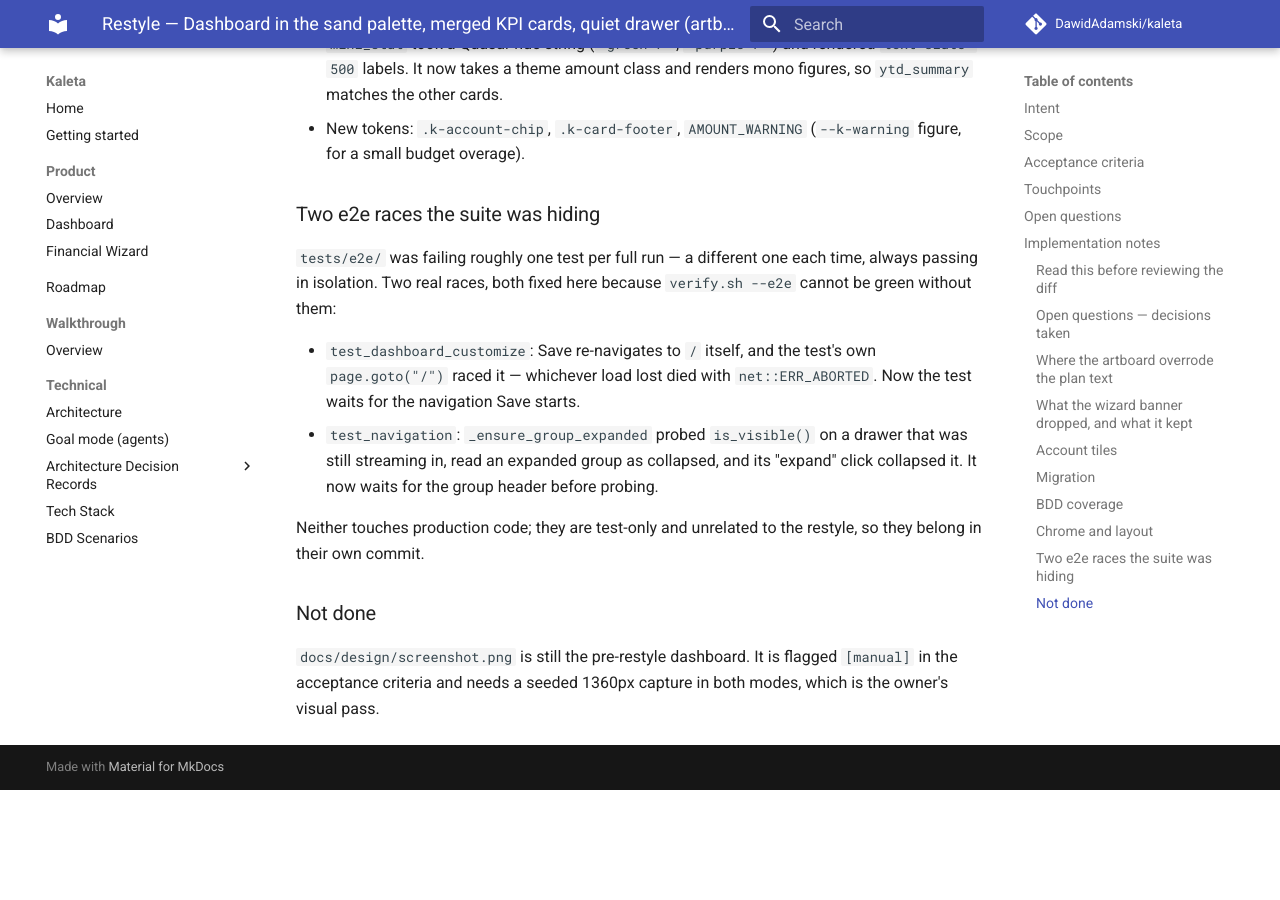
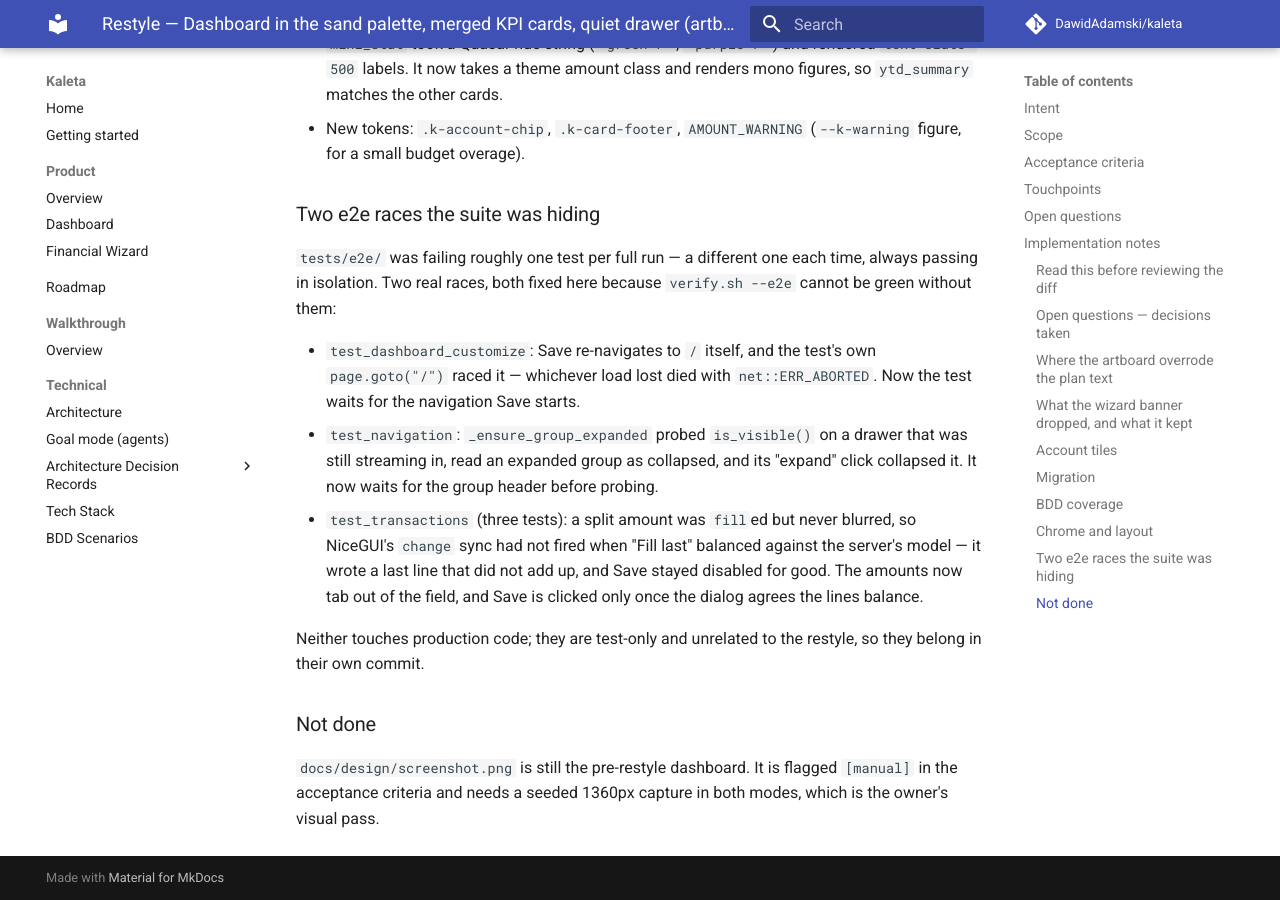
Before and after one commit to DawidAdamski/kaleta, an MkDocs documentation site: the page built from docs/plans/restyle-dashboard.md, in a window 1280 px wide and 900 px high, scrolled down 6034 px. Built offline with MkDocs 1.6.1 and Material for MkDocs 9.7.7, drawn with Linux system fonts in a browser that asks for light colours; comment, search, counter and statistics services are not loaded; before the commit the page ends 6824 px from its top, so only the background shows below that.

Commit message:
docs(plans): record the third e2e race
Co-Authored-By: Claude Opus 5 (1M context) <noreply@anthropic.com>
Claude-Session: https://claude.ai/code/session_0152AYpRfMD2oD5sjv3sg3qi

```diff
--- a/docs/plans/restyle-dashboard.md
+++ b/docs/plans/restyle-dashboard.md
@@ -278,6 +278,12 @@ because `verify.sh --e2e` cannot be green without them:
   drawer that was still streaming in, read an expanded group as
   collapsed, and its "expand" click collapsed it. It now waits for the
   group header before probing.
+- `test_transactions` (three tests): a split amount was `fill`ed but never
+  blurred, so NiceGUI's `change` sync had not fired when "Fill last"
+  balanced against the server's model — it wrote a last line that did not
+  add up, and Save stayed disabled for good. The amounts now tab out of
+  the field, and Save is clicked only once the dialog agrees the lines
+  balance.
 
 Neither touches production code; they are test-only and unrelated to the
 restyle, so they belong in their own commit.
```
